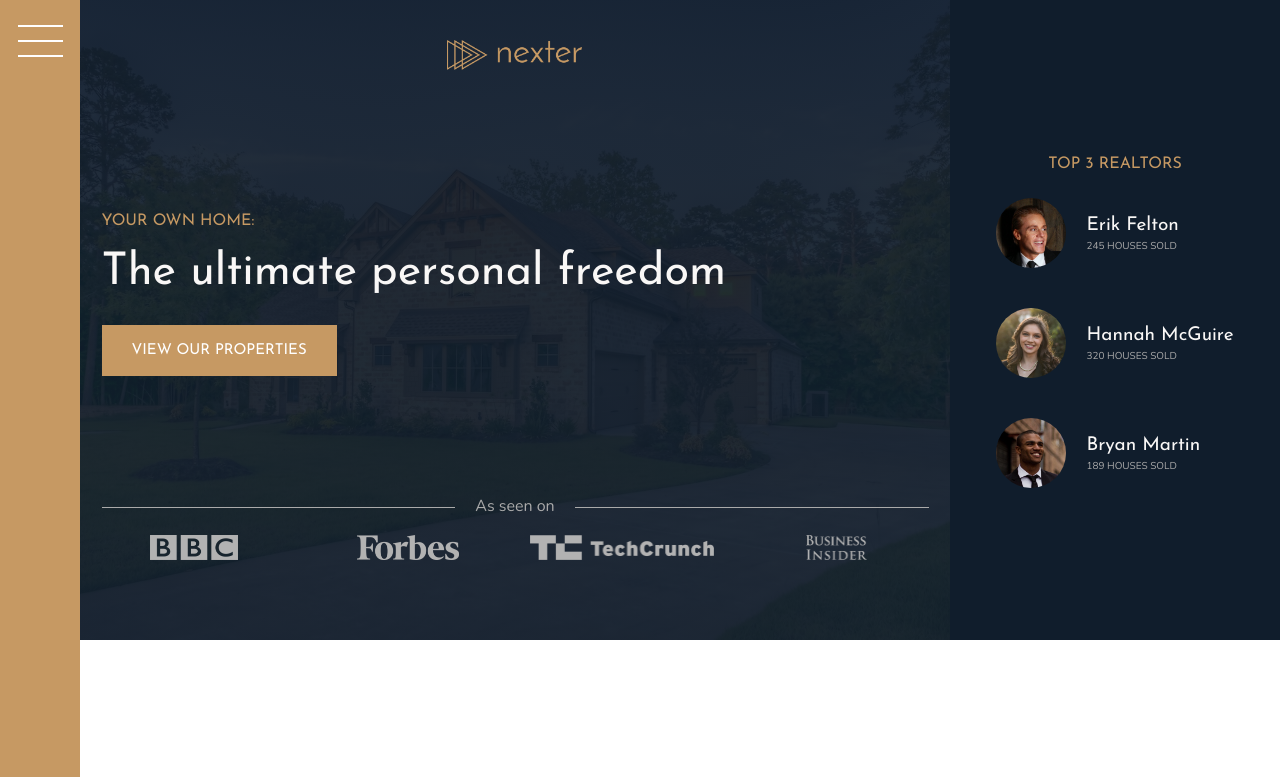
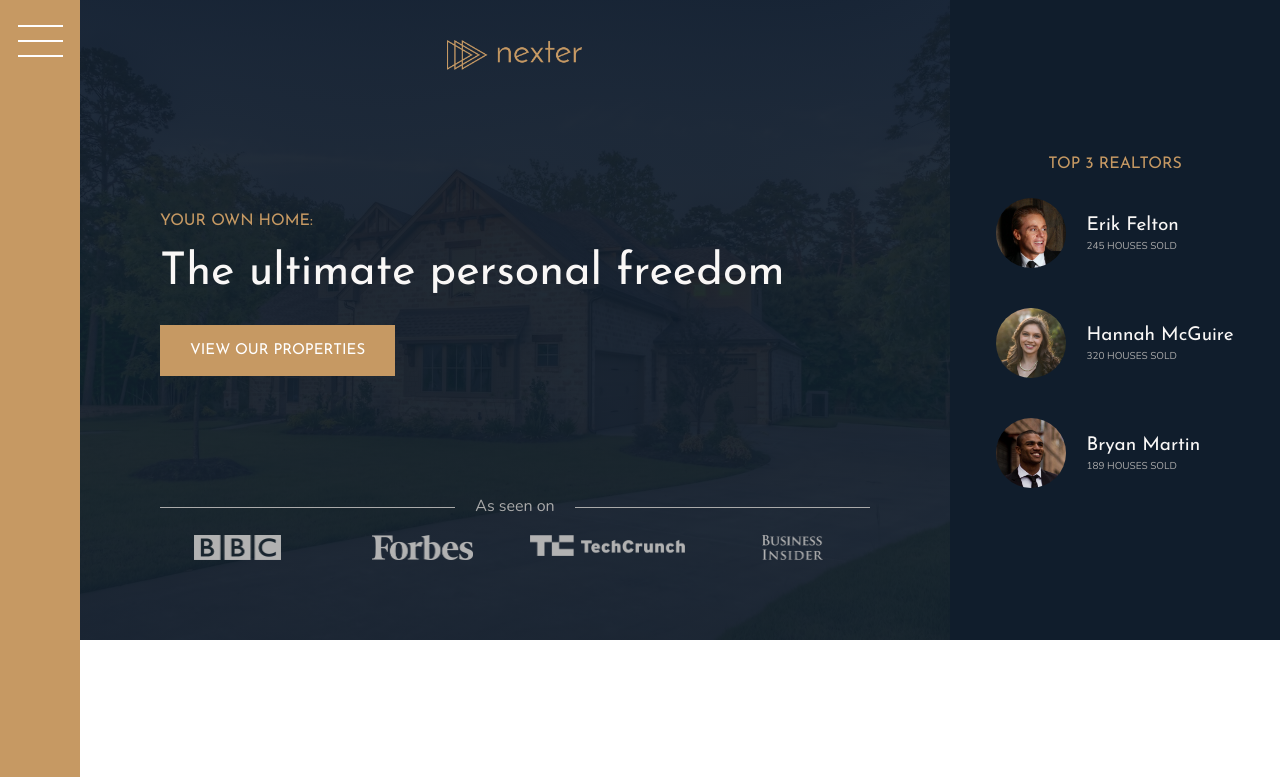
Before and after one commit to s-mcmartin/Nexter, a website: page index.html in a window 1280 px wide. Shown: the top 777 px of the page. Drawn offline with nearby package versions, Linux system fonts and the light colour scheme.

Commit message:
header adjustments

```diff
--- a/sass/_header.scss
+++ b/sass/_header.scss
@@ -8,8 +8,8 @@
   background-size: cover;
   background-position: center;
   display: grid;
-  grid-template-rows: 1fr min-content 6rem 1fr;
-  grid-template-columns: max-content;
+  grid-template-rows: 1fr min-content minmax(6rem, min-content) 1fr;
+  grid-template-columns: minmax(min-content, max-content);
   row-gap: 1.5rem;
   padding: 8rem;
   padding-top: 4rem;
@@ -46,7 +46,8 @@
     column-gap: 3rem;
     justify-items: center;
     img {
-      height: 2.5rem;
+      max-height: 2.5rem;
+      max-width: 100%;
       filter: brightness(70%);
     }
   }
```
Also changed, not shown: css/style.css.
